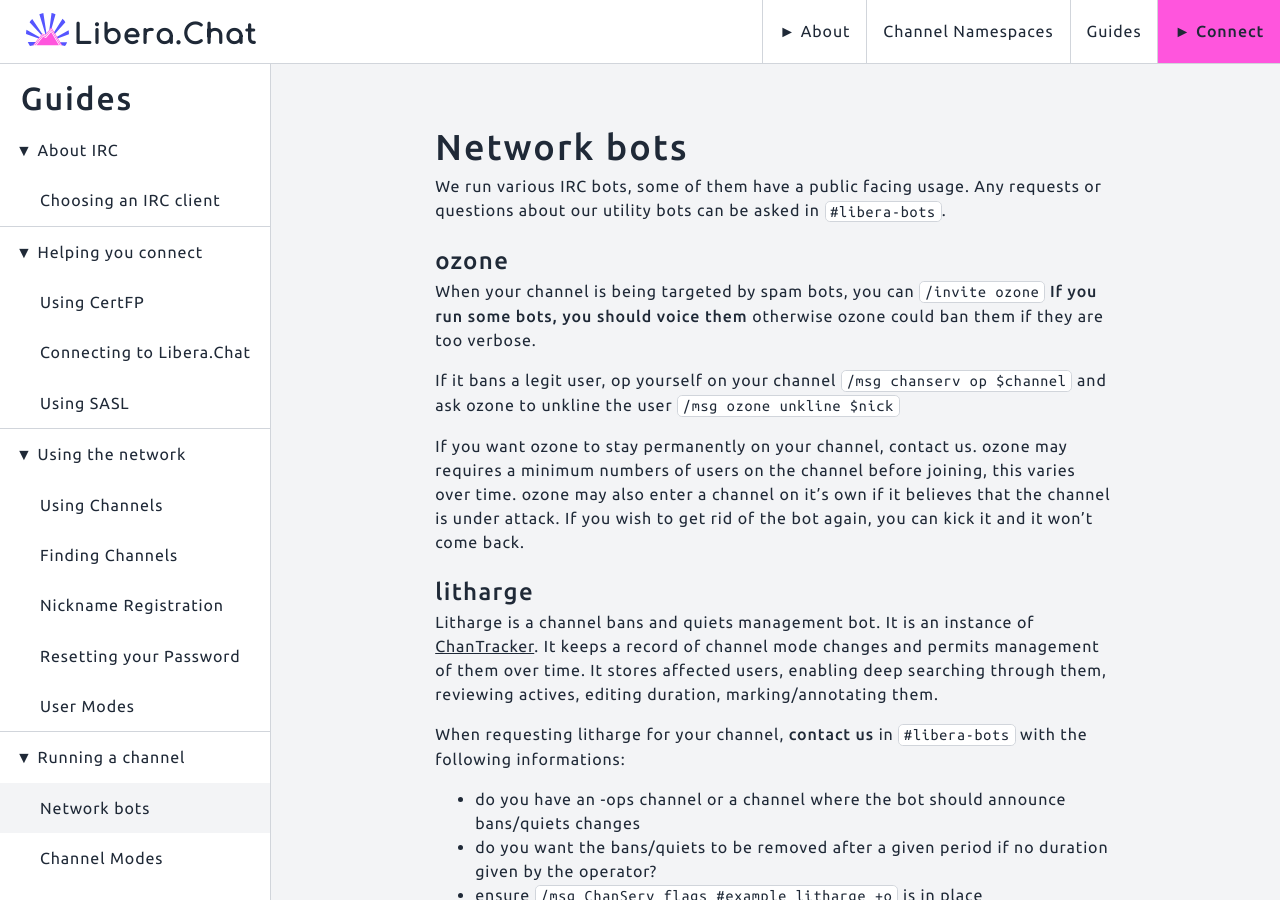
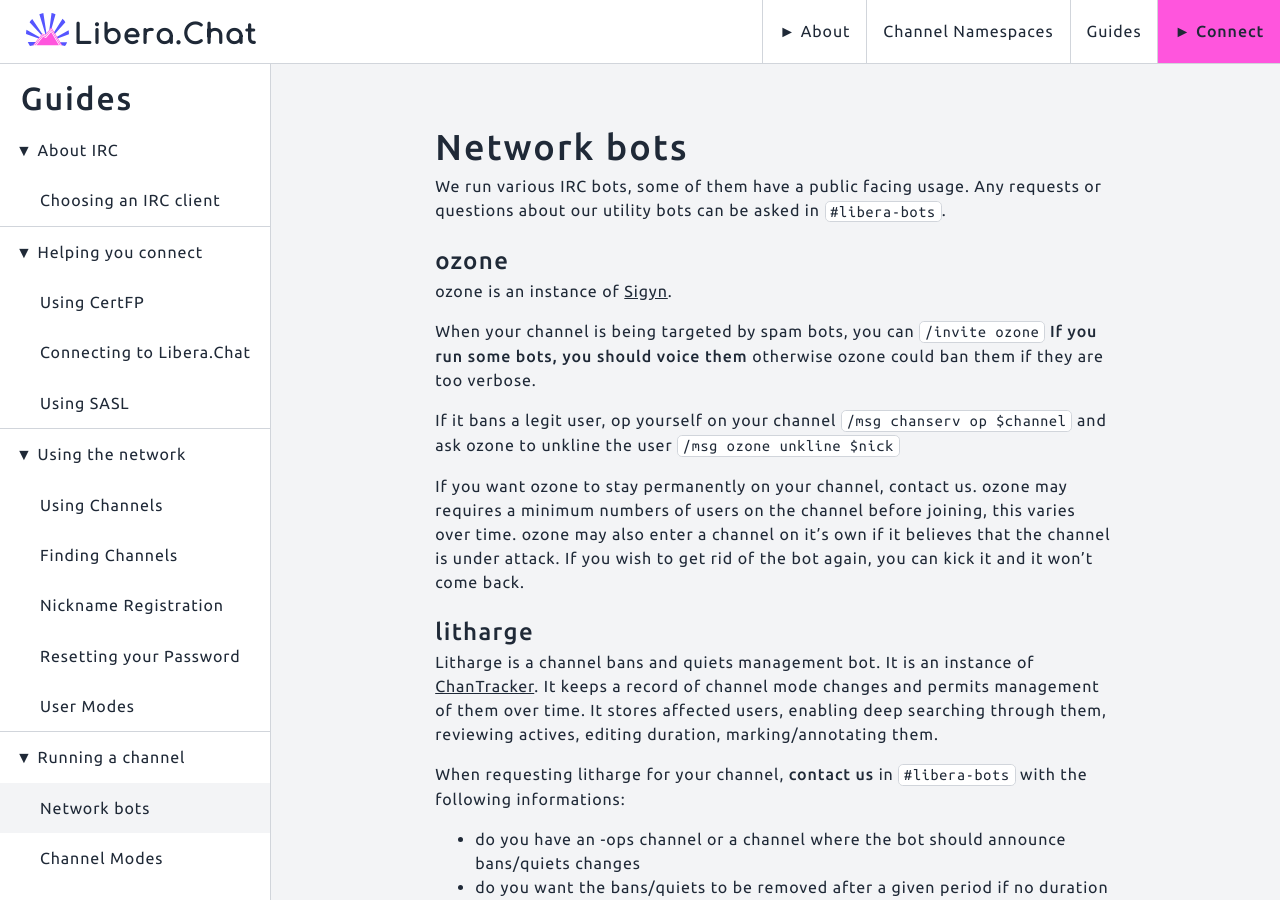
Before and after one commit to Libera-Chat/libera-chat.github.io, a Jekyll site: the page built from content/_guides/bots.md, in a window 1280 px wide and 900 px high. Built offline with Jekyll 4.4.1, drawn with Linux system fonts in a browser that asks for light colours.

Commit message:
Update bots.md
added ozone instance of Sigyn with link

```diff
--- a/content/_guides/bots.md
+++ b/content/_guides/bots.md
@@ -7,6 +7,8 @@
 Any requests or questions about our utility bots can be asked in `#libera-bots`.
 
 ## ozone
+
+ozone is an instance of [Sigyn](https://github.com/Libera-Chat/Sigyn).
 
 When your channel is being targeted by spam bots, you can `/invite ozone`
 **If you run some bots, you should voice them** otherwise ozone could ban them if they are too verbose.
```
